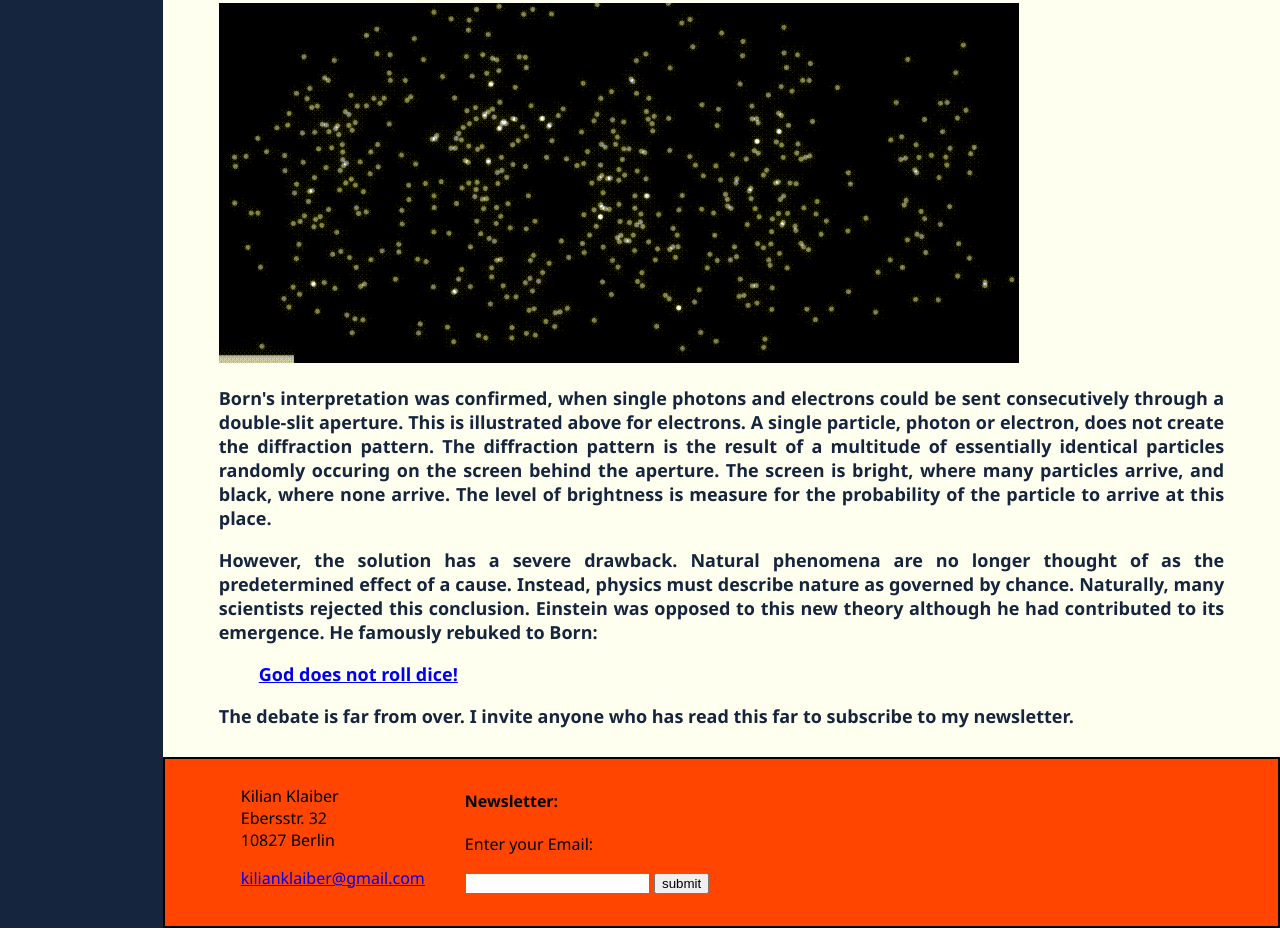
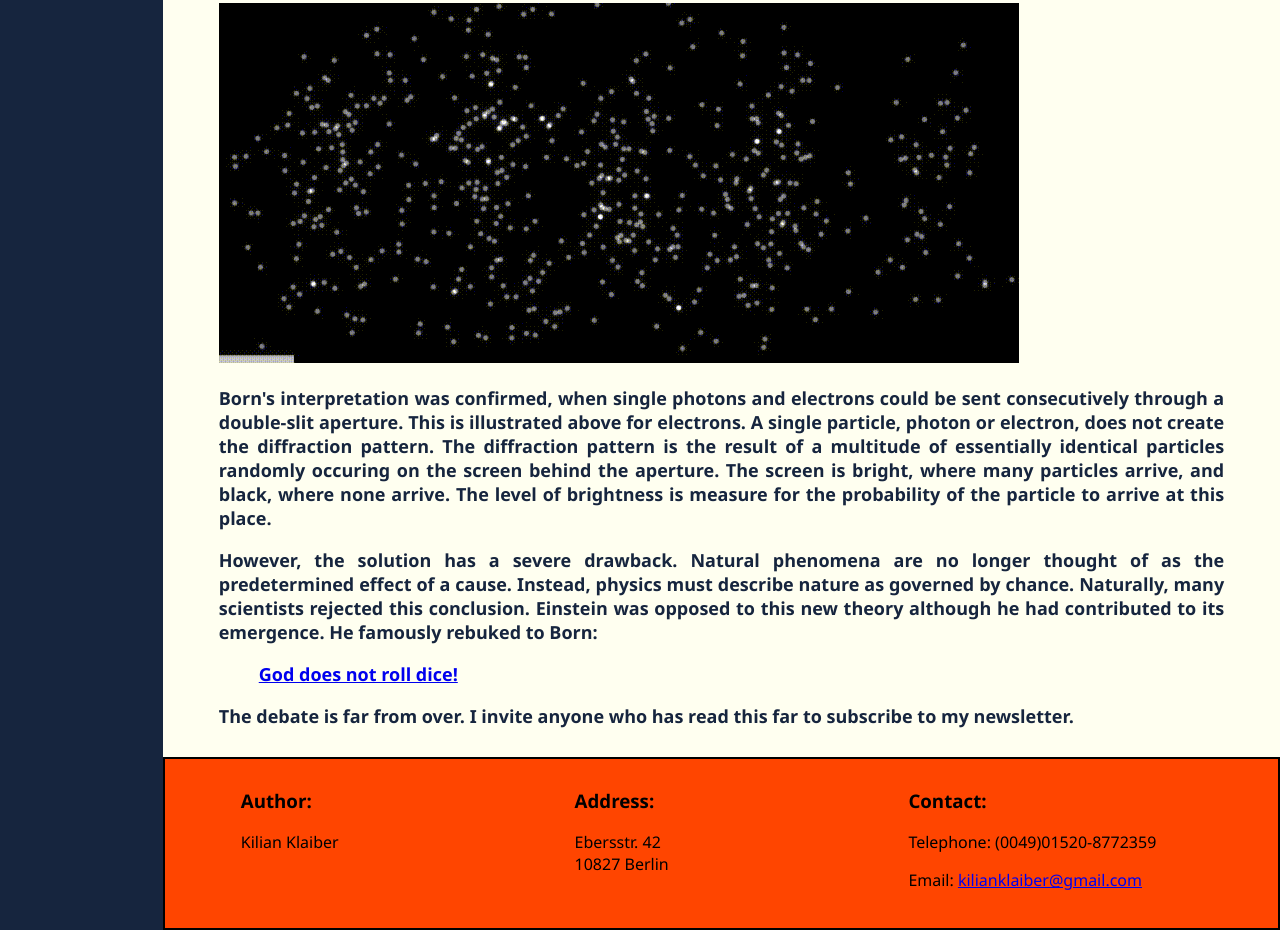
Before and after one commit to KilianKlaiber/Brief_History_of_Light, a plain HTML site: page wave_particle_duality/index.html in a window 1280 px wide. Shown: the part 1525-2455 px from the top of the page. Drawn offline with Linux system fonts and the light colour scheme.

Commit message:
changed footer in all index.html

```diff
--- a/wave_particle_duality/index.html
+++ b/wave_particle_duality/index.html
@@ -131,26 +131,21 @@
         </article>
 
         <footer>
-          <address>
-            <p>
-              Kilian Klaiber <br>
-              Ebersstr. 32 <br>
-              10827 Berlin
-            </p>
-            <p>
-              <a href="mailto:kilianklaiber@gmail.com" target="_blank"
-                >kilianklaiber@gmail.com</a
-              >
-            </p>
-          </address>
-
           <div>
-            <h4>Newsletter:</h4>
-            <p>Enter your Email:</p>
-            <input type="email" name="email" >
-            <input type="submit" value="submit">
+            <h3>Author:</h3>
+            <p>Kilian Klaiber</p>
           </div>
-        </footer>
+          <div>
+            <h3>Address:</h3>
+            <p>Ebersstr. 42 <br>
+            10827 Berlin</p>
+          </div>
+          <div>
+            <h3>Contact:</h3>
+            <p>Telephone: (0049)01520-8772359</p>
+            <p>Email: <a href="mailto:kilianklaiber@gmail.com" target="_blank">kilianklaiber@gmail.com</a></p>
+          </div>
+      </footer>
       </div>
     </main>
   </body>
```
Also changed, not shown: index.html (+0 -1 lines), light_as_particle/index.html (+13 -18 lines), light_as_wave/index.html (+13 -18 lines).
